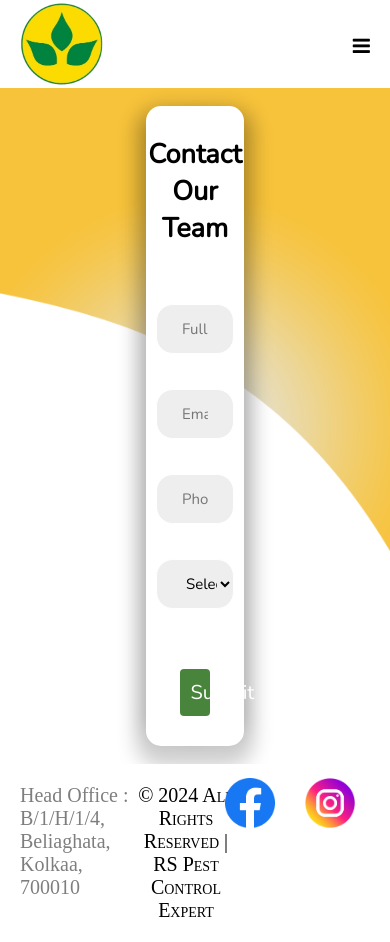
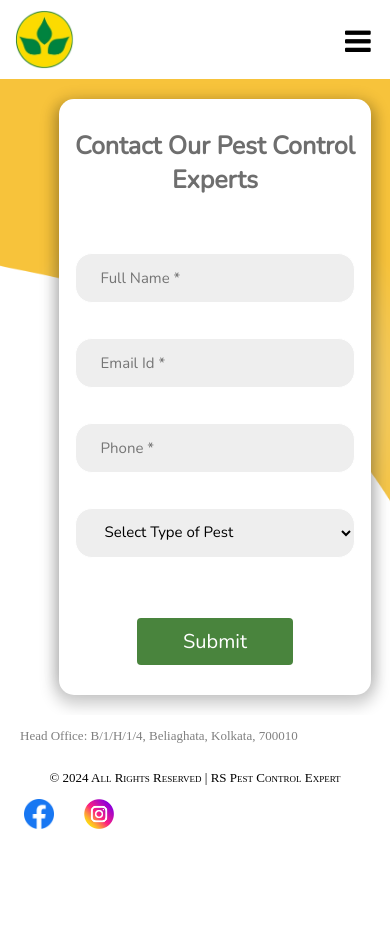
Before and after one commit to vishwajt/pest_control, a plain HTML site: page pest_control/pages/contactus_page.html in a window 390 px wide. After the commit the page ends 844 px from the top, so only its background shows below. Drawn offline with nearby package versions, Linux system fonts and the light colour scheme.

Commit message:
1th sunday push

```diff
--- a/pest_control/css/contactus_page.css
+++ b/pest_control/css/contactus_page.css
@@ -101,7 +101,8 @@ main {
 .form-container h2 {
     margin-top: 30px;
     text-align: center;
-    font-size: 27px;
+    font-size: 25px;
+    color: #6e6e6e;
 }
 
 .form-container input {
@@ -227,24 +228,92 @@ footer {
 
 /* Responsive styles */
 @media (max-width: 768px) {
+    header {
+        padding: 10px 15px;
+        height: 7vh;
+        flex-direction: column;
+    }
+
+    .logo img {
+        height: 7vh;
+    }
+
+    .menu {
+        width: 100%;
+        justify-content: space-between;
+    }
+
     .menu ul {
         display: none;
         flex-direction: column;
         width: 100%;
-        background-color: #333;
+        background-color: #ffffff;
+        padding: 10px 0;
     }
 
     .menu ul li {
         margin: 10px 0;
+        padding: 10px 0;
         text-align: center;
     }
 
     #menu-toggle {
         display: block;
+        font-size: 30px;
+        padding-left: 90%;
+    }
+
+    .form-section {
+        height: auto;
+        padding: 20px;
+    }
+
+    .form-container {
+        width: 80%;
+        box-shadow:
+            10px 0px 15px -10px rgba(0, 0, 0, 0.2),
+            -10px 0px 15px -10px rgba(0, 0, 0, 0.2),
+            0px 5px 15px 5px rgba(0, 0, 0, 0.2);
+    }
+
+    .form-container input,
+    .form-container select {
+        width: 90%;
+    }
+
+    .form-container button {
+        width: 50%;
+    }
+
+    footer {
+        flex-direction: column;
+        height: 7vh;
+        font-size: 13px;
+    }
+
+    #address {
+        color: #000;
+        opacity: 50%;
+        width: 100%;
+    }
+
+    #rights {
+        width: 100%;
+        font-variant-caps: petite-caps;
+    }
+
+    #social-media {
+        display: flex;
+        height: 100%;
+    }
+
+    #social-media img {
+        height: 30px;
+        width: 30px;
     }
 }
 
 /* Show menu when toggled */
-.menu nav.active ul {
+.menu.active ul {
     display: flex;
 }
--- a/pest_control/pages/contactus_page.html
+++ b/pest_control/pages/contactus_page.html
@@ -1,25 +1,35 @@
 <!DOCTYPE html>
-
 <html lang="en">
 <head>
     <meta charset="UTF-8">
     <meta name="viewport" content="width=device-width, initial-scale=1.0">
     <title>Contact Us | RS Pest Control</title>
     <link rel="icon" href="../data/rs_pest_control_logo.png" type="image/x-icon">
-        <!-- The below css is for the burger menu -->
+
+    <!-- Meta tags for SEO -->
+    <meta name="description" content="Contact RS Pest Control for reliable pest control services. Get rid of termites, bed bugs, cockroaches, rodents, ants, and more. Reach out to our expert team today!">
+    <meta name="keywords" content="pest control, termites, bed bugs, cockroaches, rodents, ants, mosquitoes, RS Pest Control, contact pest control services">
+    <meta name="author" content="RS Pest Control Expert Kolkata">
+    <meta name="robots" content="index, follow">
+    <meta property="og:title" content="Contact Us | RS Pest Control Expert Kolkata">
+    <meta property="og:description" content="Reach out to RS Pest Control Expert for all your pest control needs. Contact our expert team to get rid of pests quickly and efficiently.">
+    <meta property="og:image" content="https://www.rs-pestcontrolexpert.in/data/rs_pest_control_logo.png">
+    <meta property="og:url" content="https://www.rs-pestcontrolexpert.in/contactus_page.html">
+    <meta property="og:type" content="website">
+
+    <!-- Stylesheets -->
     <link rel="stylesheet" href="https://cdnjs.cloudflare.com/ajax/libs/font-awesome/4.7.0/css/font-awesome.min.css">
-        <!-- The below css is for Playfair Display SC font -->
-        <link href='https://fonts.googleapis.com/css?family=Playfair Display' rel='stylesheet'>
-        <!-- The below css is for Nunito font -->
+    <link href='https://fonts.googleapis.com/css?family=Playfair+Display' rel='stylesheet'>
     <link href='https://fonts.googleapis.com/css?family=Nunito' rel='stylesheet'>
-        <!-- The below css is the local styling -->
     <link rel="stylesheet" href="../css/contactus_page.css">
 </head>
 <body>
     <header>
         <nav id="navbar">
             <div class="logo">
-                    <a href="../../index.html"><img src="../data/rs_pest_control_logo.png" alt="RS Pest Control Logo"></a>
+                <a href="../../index.html">
+                    <img src="../data/rs_pest_control_logo.png" alt="RS Pest Control Logo">
+                </a>
             </div>
             <div class="menu">
                 <ul>
@@ -27,22 +37,21 @@
                     <li><a href="./comming_soon.html">Services</a></li>
                     <li><a href="./contactus_page.html">Contact Us</a></li>
                 </ul>
-                    <div id="menu-toggle" onclick="toggleMenu()"><i class="fa fa-bars"></i></div>
+                <div id="menu-toggle" onclick="toggleMenu()">
+                    <i class="fa fa-bars"></i>
+                </div>
             </div>
         </nav>
     </header>
     <main>
         <section class="form-section" id="form-bg">
             <form class="form-container" id="contact-form" action="../php/email_service.php" method="post" onsubmit="return validateForm()">
-                    <h2>Contact Our Team</h2>
+                <h2>Contact Our Pest Control Experts</h2>
                 <input type="text" id="name" name="name" placeholder="Full Name *" required>
-
                 <input type="email" id="email" name="email" placeholder="Email Id *" required>
-
                 <input type="tel" id="phone" name="phone" placeholder="Phone *" required>
-
                 <select id="pestType" name="pestType">
-                        <option value="" disabled selected >Select Type of Pest</option>
+                    <option value="" disabled selected>Select Type of Pest</option>
                     <option value="termites">Termites</option>
                     <option value="bedBugs">Bed Bugs</option>
                     <option value="cockroaches">Cockroaches</option>
@@ -51,21 +60,24 @@
                     <option value="mosquitoes">Mosquitoes</option>
                     <option value="others">Others</option>
                 </select>
-
                 <button type="submit">Submit</button>
             </form>
         </section>
     </main>
     <footer>
         <div id="address">
-                <p>Head Office : B/1/H/1/4, Beliaghata, Kolkaa, 700010</p>
+            <p>Head Office: B/1/H/1/4, Beliaghata, Kolkata, 700010</p>
         </div>
         <div id="rights">
             <p>&copy; 2024 All Rights Reserved | RS Pest Control Expert</p>
         </div>
         <div id="social-media">
-                <a href="https://www.facebook.com/share/26q5DryxWt17aTrQ/?mibextid=qi2Omg" target="_blank"><img src="../data/facebook.png" alt="RS Pest Control Facebook"></a>
-                <a href="https://www.instagram.com/explore/locations/104164419228427/susil-patra-instagram-2-youtube-channel-2/" target="_blank"><img src="../data/instagram.png" alt="RS Pest Control Instagram"></a>
+            <a href="https://www.facebook.com/share/26q5DryxWt17aTrQ/?mibextid=qi2Omg" target="_blank">
+                <img src="../data/facebook.png" alt="RS Pest Control Facebook">
+            </a>
+            <a href="https://www.instagram.com/explore/locations/104164419228427/susil-patra-instagram-2-youtube-channel-2/" target="_blank">
+                <img src="../data/instagram.png" alt="RS Pest Control Instagram">
+            </a>
         </div>
     </footer>
     <script src="../javascripts/contactus_page.js"></script>
```
Also changed, not shown: 1 other file. Lines whose indentation alone changed are shown as unchanged.
